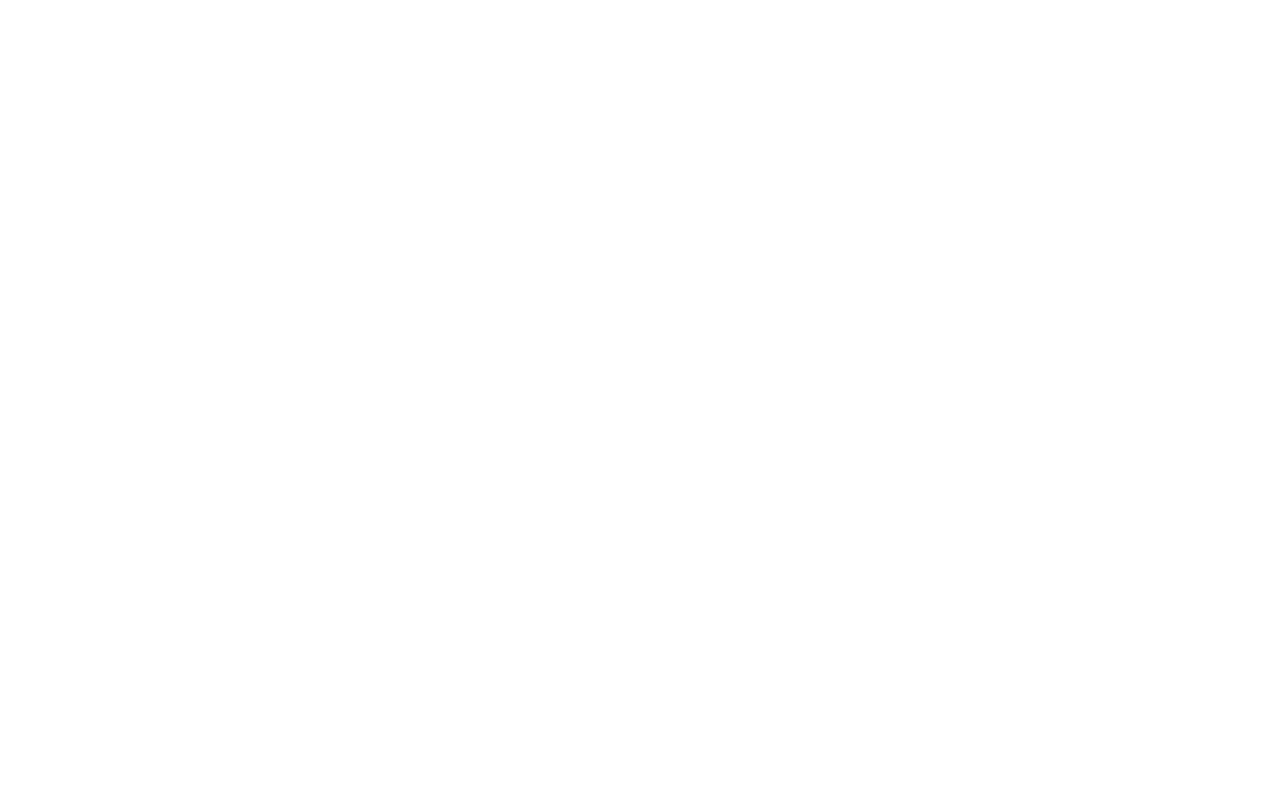
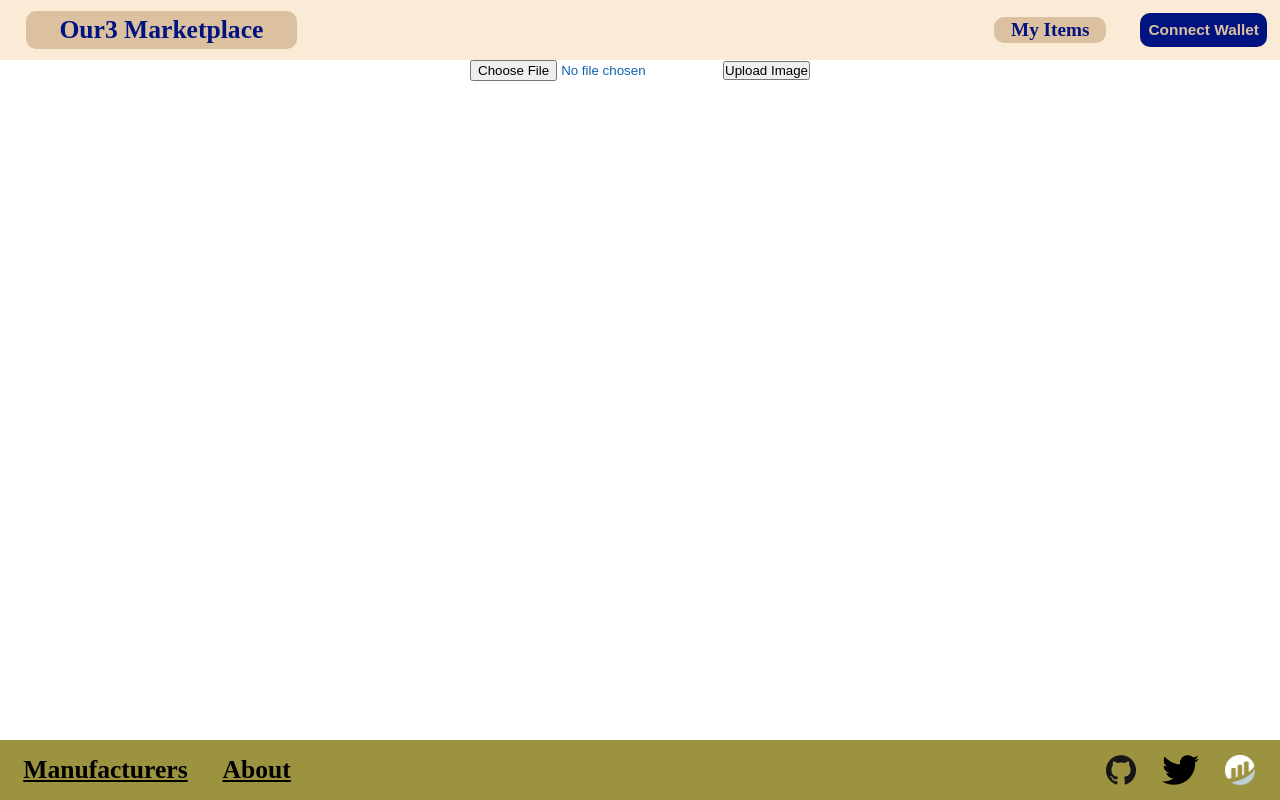
Before and after one commit to josealonso/zelda, a React (Create React App) app in the folder nft-mrkt-frontend/: page /file-upload in a window 1280 px wide. Before the commit this address had no page. Built offline with nearby package versions, Linux system fonts and the light colour scheme.

Commit message:
WIP on form with data submission to ipfs

```diff
--- a/nft-mrkt-frontend/package.json
+++ b/nft-mrkt-frontend/package.json
@@ -12,7 +12,9 @@
     "@types/react": "^18.0.12",
     "@types/react-dom": "^18.0.5",
     "@types/react-qr-reader": "^2.1.4",
+    "axios": "^0.27.2",
     "ethers": "^5.6.8",
+    "pinata": "^0.0.1",
     "qrcode.react": "^3.0.2",
     "react": "^18.1.0",
     "react-dom": "^18.1.0",
--- /dev/null
+++ b/nft-mrkt-frontend/src/components/UploadImageForm/UploadImageForm.tsx
@@ -0,0 +1,63 @@
+import axios from 'axios';
+import React, { useEffect, useState, useContext } from 'react'
+import './form.scss'
+
+function UploadImageForm() {
+
+    const [fileImg, setFileImg] = useState<File | null>(null);
+    const [imgHash, setImgHash] = useState<string>("");
+
+    const sendFileToIPFS = async (e: React.FormEvent<HTMLFormElement>) => {
+        e.preventDefault()
+
+        if (!fileImg) {
+            return;
+        }
+        console.log("We have found a file", fileImg)
+        try {
+            console.log("various variables", process.env)
+
+            const api_key = process.env.REACT_APP_PINATA_API_KEY
+            const api_secret_key = process.env.REACT_APP_PINATA_API_SECRET_KEY
+
+            if (api_key != null && api_secret_key != null) {
+                const formData = new FormData();
+                formData.append("file", fileImg);
+
+                const resFile = await axios({
+                    method: "post",
+                    url: "https://api.pinata.cloud/pinning/pinFileToIPFS",
+                    data: formData,
+                    headers: {
+                        'pinata_api_key': api_key,
+                        'pinata_secret_api_key': api_secret_key,
+                        "Content-Type": "multipart/form-data"
+                    },
+                });
+
+                const ImgHash = `ipfs://${resFile.data.IpfsHash}`;
+                setImgHash(ImgHash)
+                console.log(ImgHash);
+                //Take a look at your Pinata Pinned section, you will see a new file added to you list.
+            } else {
+                console.log("API Keys not found")
+            }
+
+        } catch (error) {
+            console.log("Error sending File to IPFS: ")
+            console.log(error)
+        }
+    }
+
+    return(
+        <div className="form">
+            <form onSubmit={sendFileToIPFS}>
+                <input type="file" onChange={(e) => setFileImg(e.target.files ? e.target.files[0] : null)} required />
+                <button type='submit' >Upload Image</button>
+            </form>
+            <div>{imgHash}</div>
+        </div>
+    )
+}
+
+export default UploadImageForm
--- /dev/null
+++ b/nft-mrkt-frontend/src/components/UploadImageForm/form.scss
@@ -0,0 +1,12 @@
+.form{
+    display: flex;
+    flex-direction: column;
+    justify-content: center;
+    align-items: center;
+    width: 100vw;
+    margin-top: 60px;
+    margin-bottom: 60px;
+    color: rgb(16, 100, 174);
+    overflow: scroll;
+    background-color: var(--ethblack);
+}
--- /dev/null
+++ b/nft-mrkt-frontend/src/components/UploadJSONDataForm/form.scss
@@ -0,0 +1,13 @@
+
+.form{
+    display: flex;
+    flex-direction: column;
+    justify-content: center;
+    align-items: center;
+    width: 100vw;
+    margin-top: 60px;
+    margin-bottom: 60px;
+    color: rgb(16, 100, 174);
+    overflow: scroll;
+    background-color: var(--ethblack);
+}
--- a/nft-mrkt-frontend/src/index.tsx
+++ b/nft-mrkt-frontend/src/index.tsx
@@ -13,6 +13,7 @@ import Browse from './components/SplashPage/Browse/Browse';
 import QRCodeReader from "./components/QRCode/QRCodeReader/QRCodeReader";
 import QRReadResult from "./components/QRCode/QRReadResult/QRReadResult";
 import QRGenerator from "./components/QRCode/QRGenerator/QRGenerator";
+import UploadImageForm from './components/UploadImageForm/UploadImageForm';
 
 
 const root = ReactDOM.createRoot(
@@ -33,6 +34,7 @@ root.render(
               <Route path="qr-code-reader" element={<QRCodeReader />} />
               <Route path="qr-read-result" element={<QRReadResult />} />
               <Route path="qr-generator" element={<QRGenerator />} />
+              <Route path="file-upload" element={<UploadImageForm />} />
             </Route>
           </Routes>
         </BrowserRouter>
```
Also changed, not shown: nft-mrkt-frontend/src/components/UploadJSONDataForm/UploadJSONDataForm.tsx (added, +80 -0 lines), 2 other files (tests, documents, lock files or other folders).
